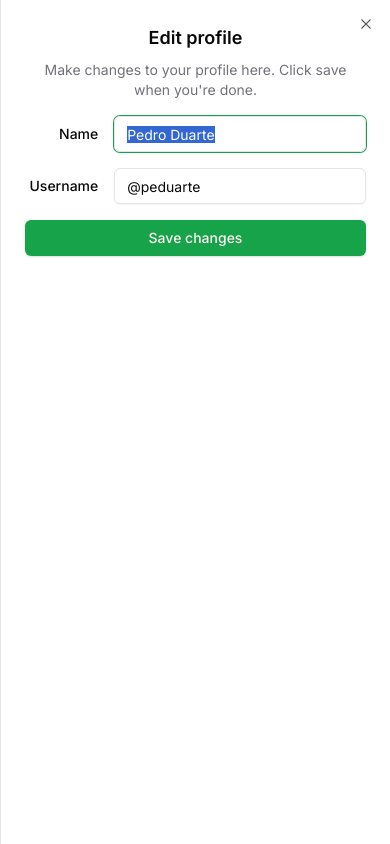
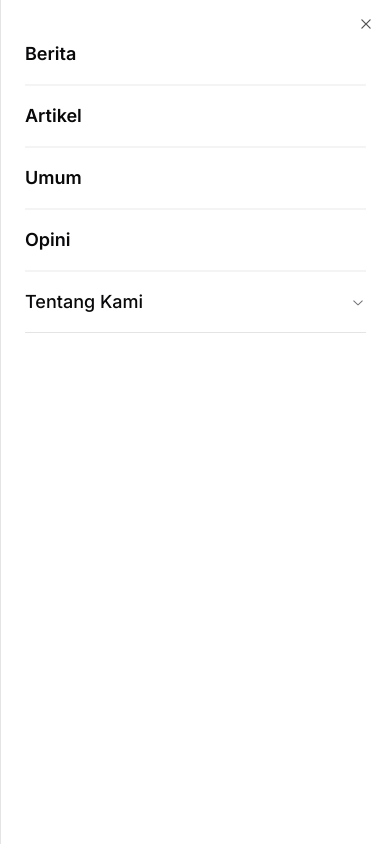
Before and after one commit to fernanda-one/lentera-fe, a Next.js app: page / in a window 390 px wide. Both pictures are taken after a click on the button 351 px from the left and 34 px from the top of the page. Shown: the top 844 px of the page. Built offline with nearby package versions, Linux system fonts and the light colour scheme; grey boxes are pictures that could not be loaded.

Commit message:
fix: styling mobile menu

```diff
--- a/components/layouts/blog/MenuBlog.tsx
+++ b/components/layouts/blog/MenuBlog.tsx
@@ -15,10 +15,9 @@ import {
 import { blogMenuItem } from "@/constants/data";
 import { useRouter } from "next/navigation";
 import { BlogMenuType } from "@/types";
-import { Avatar, AvatarFallback, AvatarImage } from "@/components/ui/avatar";
 import { ModeToggle } from "@/components/ui/mode-toggle";
 import { Button } from "@/components/ui/button";
-import { MenuIcon } from "lucide-react";
+import { AlignRight } from "lucide-react";
 import MenuMobileBlog from "./MenuMobileBlog";
 import { UserNav } from "../UserNav";
 
@@ -65,7 +64,7 @@ const MenuBlog = () => {
           blogMenuItem={blogMenuItem}
         >
           <Button className="md:hidden" size={'icon'}>
-            <MenuIcon/>
+            <AlignRight/>
           </Button>
         </MenuMobileBlog>
 
--- a/components/layouts/blog/MenuMobileBlog.tsx
+++ b/components/layouts/blog/MenuMobileBlog.tsx
@@ -1,19 +1,21 @@
 import { Button } from "@/components/ui/button";
-import { Input } from "@/components/ui/input";
-import { Label } from "@/components/ui/label";
 import {
   Sheet,
   SheetClose,
   SheetContent,
-  SheetDescription,
-  SheetFooter,
-  SheetHeader,
-  SheetTitle,
   SheetTrigger,
 } from "@/components/ui/sheet";
 import { BlogMenuType } from "@/types";
-
 import { cn } from "@/lib/utils";
+import {
+  Accordion,
+  AccordionContent,
+  AccordionItem,
+  AccordionTrigger,
+} from "@/components/ui/accordion";
+import React from "react";
+import Link from "next/link";
+import { useRouter } from "next/navigation";
 
 const MenuMobileBlog = ({
   children,
@@ -24,35 +26,44 @@ const MenuMobileBlog = ({
   blogMenuItem: BlogMenuType[];
   className?: string;
 }) => {
+  const router = useRouter();
   return (
     <Sheet>
       <SheetTrigger asChild>{children}</SheetTrigger>
-      <SheetContent className={cn("w-full", className)}>
-        <SheetHeader>
-          <SheetTitle>Edit profile</SheetTitle>
-          <SheetDescription>
-            Make changes to your profile here. Click save when you&apos;re done.
-          </SheetDescription>
-        </SheetHeader>
-        <div className="grid gap-4 py-4">
-          <div className="grid grid-cols-4 items-center gap-4">
-            <Label htmlFor="name" className="text-right">
-              Name
-            </Label>
-            <Input id="name" value="Pedro Duarte" className="col-span-3" />
-          </div>
-          <div className="grid grid-cols-4 items-center gap-4">
-            <Label htmlFor="username" className="text-right">
-              Username
-            </Label>
-            <Input id="username" value="@peduarte" className="col-span-3" />
-          </div>
-        </div>
-        <SheetFooter>
-          <SheetClose asChild>
-            <Button type="submit">Save changes</Button>
-          </SheetClose>
-        </SheetFooter>
+      <SheetContent
+        className={cn("w-full min-h-screen overflow-y-auto", className)}
+      >
+        {blogMenuItem.map((item: BlogMenuType, idx: number) => (
+          <React.Fragment key={idx}>
+            {"children" in item ? (
+              <Accordion type="single" collapsible className="w-full" key={idx}>
+                <AccordionItem value={`item-${idx}`}>
+                  <AccordionTrigger className="text-lg hover:text-primary ease-in duration-150">
+                    {item.title}
+                  </AccordionTrigger>
+                  {item.children?.map((childItem, childIdx) => (
+                    <SheetClose asChild onClick={() => router.push(`${childItem.href}`)}>
+                      <AccordionContent
+                        className="text-base w-full hover:text-primary ease-in duration-150 py-2 px-2 cursor-pointer"
+                        key={childIdx}
+                      >
+                        {childItem.title}
+                      </AccordionContent>
+                    </SheetClose>
+                  ))}
+                </AccordionItem>
+              </Accordion>
+            ) : (
+              <SheetClose asChild>
+                <div className="border-b-2 border-solid border-accent py-4 hover:text-primary ease-in duration-150">
+                  <Link href={item.href ? item.href : "/"}>
+                    <p className="text-lg font-semibold">{item.title}</p>
+                  </Link>
+                </div>
+              </SheetClose>
+            )}
+          </React.Fragment>
+        ))}
       </SheetContent>
     </Sheet>
   );
```
